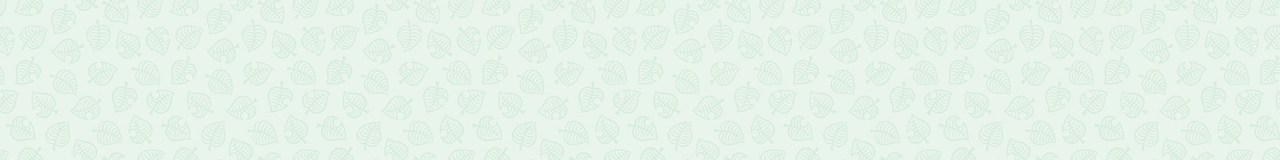
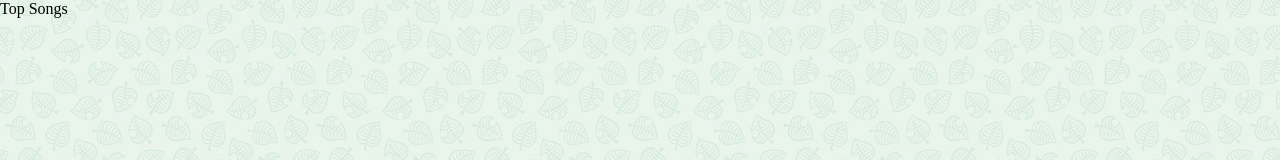
Before and after one commit to lilianlee0213/ACNH-player, a React (Create React App) app: page /discover/top-songs in a window 1280 px wide. Before the commit this address had no page. Shown: the top 160 px of the page. Built offline with nearby package versions, Linux system fonts and the light colour scheme; a web font is replaced by a local one.

Commit message:
discover/top-songs

```diff
--- a/src/App.js
+++ b/src/App.js
@@ -2,6 +2,7 @@ import {BrowserRouter, Route, Routes} from 'react-router-dom';
 import Home from './Routes/Home';
 import Player from './Player';
 import Discover from './Routes/Discover';
+import Topsong from './Routes/Discover/TopSong';
 // import Wave from './components/Wave';
 
 function App() {
@@ -10,6 +11,7 @@ function App() {
 			<Routes>
 				<Route path="/" element={<Home />}></Route>
 				<Route path="/discover" element={<Discover />}></Route>
+				<Route path="/discover/top-songs" element={<Topsong />}></Route>
 				<Route path="/play" element={<Player />}></Route>
 			</Routes>
 		</BrowserRouter>
--- a/src/Routes/Discover.js
+++ b/src/Routes/Discover.js
@@ -21,7 +21,6 @@ const Container = styled.div`
 `;
 const Section = styled.section`
 	display: flex;
-	/* gap: 15px; */
 	width: 100%;
 	padding-inline: 10px;
 	border-radius: 10px;
--- /dev/null
+++ b/src/Routes/Discover/TopSong.js
@@ -0,0 +1,3 @@
+export default function TopSong() {
+	return <div>Top Songs</div>;
+}
--- /dev/null
+++ b/src/components/Songs.js
@@ -0,0 +1,3 @@
+export default function Songs() {
+	return <div>Songs</div>;
+}
```
